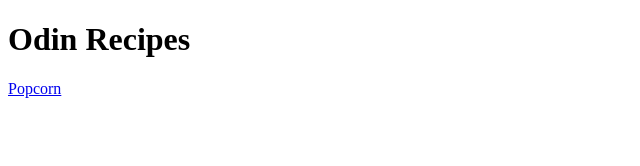
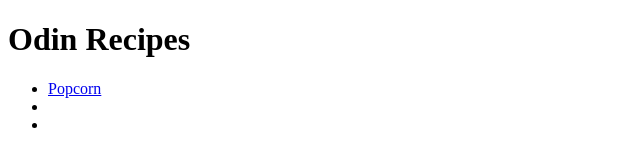
Before and after one commit to brttswdn/odin-recipes, a plain HTML site: page index.html in a window 1280 px wide. Shown: the whole page, without its empty margins (0-640 px from the left). Drawn offline with Linux system fonts and the light colour scheme.

Commit message:
Edit index, add avo_toast and egg

```diff
--- a/index.html
+++ b/index.html
@@ -8,6 +8,17 @@
     <body>
         <h1> Odin Recipes </h1>
 
-        <a href="recipes/popcorn.html" target="_blank">Popcorn</a>
+        <ul>
+            <li>
+                <a href="recipes/popcorn.html" target="_blank">Popcorn</a>
+            </li>
+            <li>
+                <!--insert link for scrambled eggs -->
+            </li>
+            <li>
+                <!--insert link for avocado toast-->
+            </li>
+        </ul>
+
     </body>
 </html>
```
Also changed, not shown: recipes/avo_toast.html (added), recipes/egg.html (added).
